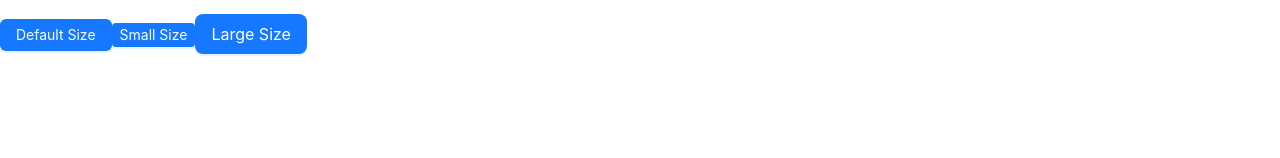
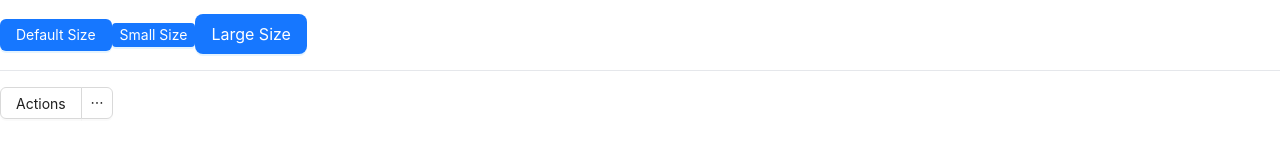
Before and after one commit to Emam-Bokhari/Ant-Design, a React (Vite) app: page / in a window 1280 px wide. Shown: the part 246-404 px from the top of the page. Built offline with nearby package versions, Linux system fonts and the light colour scheme.

Commit message:
feat(Button): add dropdown button with actions menu

```diff
--- a/src/components/learning/general/ButtonComponent.jsx
+++ b/src/components/learning/general/ButtonComponent.jsx
@@ -1,8 +1,25 @@
-import { Button, Tooltip } from "antd";
+import { Button, Dropdown, Tooltip } from "antd";
 import { Fragment } from "react";
 import { SearchOutlined } from "@ant-design/icons";
 
 export default function ButtonComponent() {
+  const items = [
+    {
+      key: "1",
+      label: "Add",
+    },
+    {
+      key: "2",
+      label: "Edit",
+    },
+    {
+      key: "3",
+      label: "Delete",
+    },
+  ];
+  function handleMenuClick(event) {
+    console.log("Click Button");
+  }
   return (
     <Fragment>
       {/* button type */}
@@ -72,6 +89,15 @@ export default function ButtonComponent() {
       <Button type="primary" size="large">
         Large Size
       </Button>
+      <hr style={{ margin: "16px 0" }} />
+      <Dropdown.Button
+        menu={{
+          items,
+          onClick: handleMenuClick,
+        }}
+      >
+        Actions
+      </Dropdown.Button>
     </Fragment>
   );
 }
```
